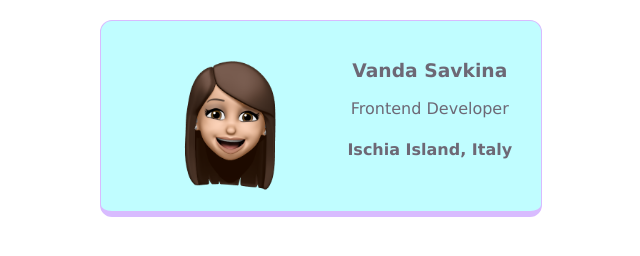
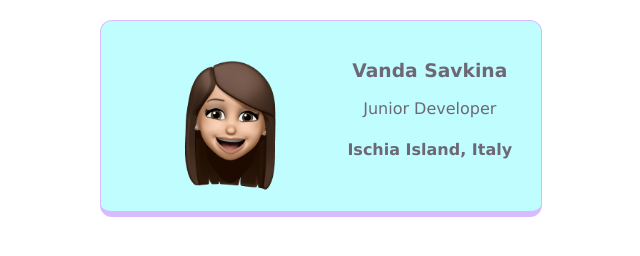
Before and after one commit to vandasavkina/businessCard, a website built with Vite: page index.html in a window 1280 px wide. Shown: the full height of the page, 319-959 px from the left. Built offline with nearby package versions, Linux system fonts and the light colour scheme.

Commit message:
Update index.html

```diff
--- a/index.html
+++ b/index.html
@@ -12,7 +12,7 @@
             </div>
         <div >
                 <h3>Vanda Savkina</h3>
-                <p>Frontend Developer</p>
+                <p>Junior Developer</p>
                 <h4>Ischia Island, Italy</h4>
             </div>
         </div>
```
